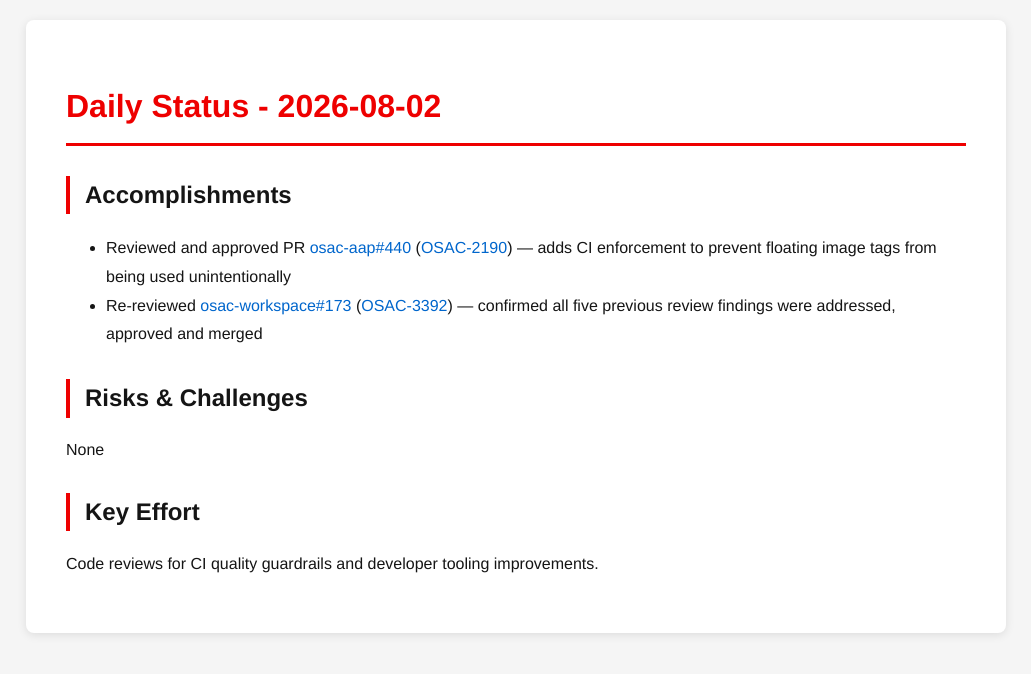
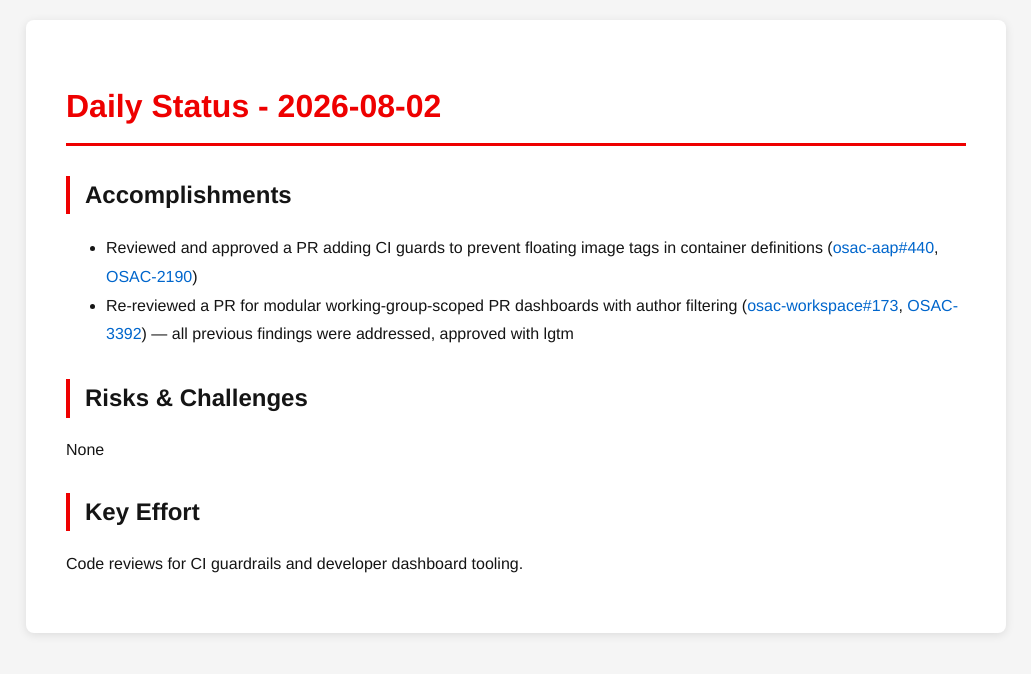
Before and after one commit to tzvatot/daily-status, a Jekyll site: the page built from 2026-08-02.md, in a window 1280 px wide. Shown: the top 674 px of the page, without its empty margins (124-1155 px from the left). Built offline with Jekyll 4.4.1, drawn with Linux system fonts in a browser that asks for light colours.

Commit message:
Daily status update - 2026-08-02

```diff
--- a/2026-08-02.md
+++ b/2026-08-02.md
@@ -7,11 +7,11 @@
 # Daily Status - 2026-08-02
 
 ## Accomplishments
-- Reviewed and approved PR [osac-aap#440](https://github.com/osac-project/osac-aap/pull/440) ([OSAC-2190](https://redhat.atlassian.net/browse/OSAC-2190)) — adds CI enforcement to prevent floating image tags from being used unintentionally
-- Re-reviewed [osac-workspace#173](https://github.com/osac-project/osac-workspace/pull/173) ([OSAC-3392](https://redhat.atlassian.net/browse/OSAC-3392)) — confirmed all five previous review findings were addressed, approved and merged
+- Reviewed and approved a PR adding CI guards to prevent floating image tags in container definitions ([osac-aap#440](https://github.com/osac-project/osac-aap/pull/440), [OSAC-2190](https://redhat.atlassian.net/browse/OSAC-2190))
+- Re-reviewed a PR for modular working-group-scoped PR dashboards with author filtering ([osac-workspace#173](https://github.com/osac-project/osac-workspace/pull/173), [OSAC-3392](https://redhat.atlassian.net/browse/OSAC-3392)) — all previous findings were addressed, approved with lgtm
 
 ## Risks & Challenges
 None
 
 ## Key Effort
-Code reviews for CI quality guardrails and developer tooling improvements.
+Code reviews for CI guardrails and developer dashboard tooling.
```
